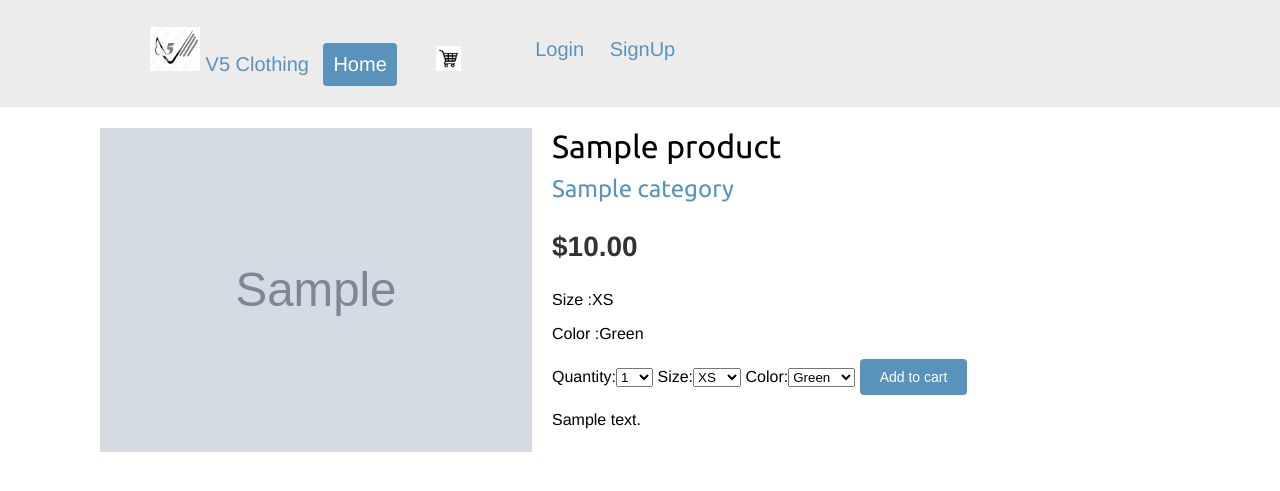
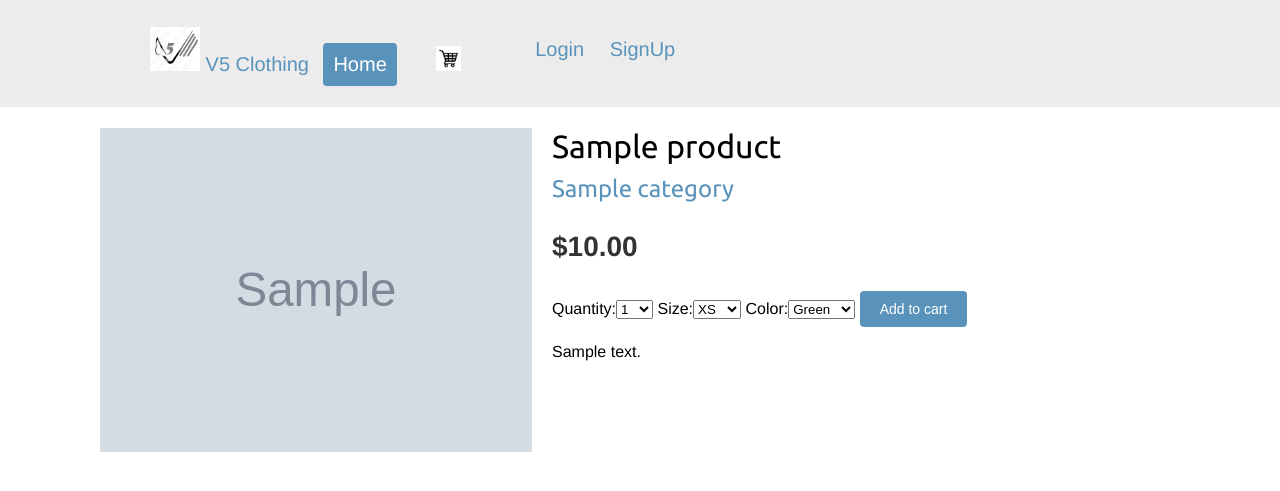
Before and after one commit to divyakorrapati/v5, a Django app: a page that uses shop/templates/shop/product/detail.html in a window 1280 px wide. Shown: the top 491 px of the page. Run offline with Django 3.2, Linux system fonts and the light colour scheme; tables that the repository leaves empty hold one stand-in row (values such as "Sample post"); grey boxes marked "Sample" are stand-in pictures; parts of the project's set-up code (start-up, migrations or seed data) failed here and were passed over.

Commit message:
updated misfunctionalities

```diff
--- a/cart/cart.py
+++ b/cart/cart.py
@@ -40,7 +40,7 @@ class Cart(object):
         """
         return sum(item['quantity'] for item in self.cart.values())
 
-    def add(self, product, quantity=1, size=str, color=str, update_quantity=False):
+    def add(self, product, quantity=1, size=str, color=str, update_quantity=True,update_size=True,update_color=True):
         """
         Add a product to the cart or update its quantity.
         """
@@ -52,6 +52,17 @@ class Cart(object):
             self.cart[product_id]['quantity'] = quantity
         else:
             self.cart[product_id]['quantity'] += quantity
+        self.save()
+
+        if update_size:
+            self.cart[product_id]['size'] = size
+        else:
+            self.cart[product_id]['size'] = size
+        self.save()
+        if update_color:
+            self.cart[product_id]['color'] = color
+        else:
+            self.cart[product_id]['color'] = color
         self.save()
 
     def save(self):
--- a/cart/views.py
+++ b/cart/views.py
@@ -16,6 +16,8 @@ def cart_add(request, product_id):
                  quantity=cd['quantity'],
                  size=cd['size'],
                  color=cd['color'],
+                 update_size=cd['update'],
+                 update_color=cd['update'],
                 update_quantity=cd['update'])
     return redirect('cart:cart_detail')
 
@@ -32,5 +34,6 @@ def cart_detail(request):
     for item in cart:
             item['update_quantity_form'] = CartAddProductForm(
                               initial={'quantity': item['quantity'],
+                              'size': item['size'],'color':item['color'],
                               'update': True})
     return render(request, 'cart/detail.html', {'cart': cart})
--- a/shop/templates/shop/product/detail.html
+++ b/shop/templates/shop/product/detail.html
@@ -11,8 +11,8 @@
     <h1>{{ product.name }}</h1>
     <h2><a href="{{ product.category.get_absolute_url }}">{{ product.category }}</a></h2>
     <p class="price">${{ product.price }}</p>
-    <p class="size">{{ "Size :"}}{{product.get_size_display}}</p>
-    <p class="color">{{ "Color :"}}{{ product.get_color_display}}</p>
+   <!-- <p class="size">{{ "Size :"}}{{product.get_size_display}}</p>
+    <p class="color">{{ "Color :"}}{{ product.get_color_display}}</p>-->
     <form action="{% url "cart:cart_add" product.id %}" method="post">
       {{ cart_product_form }}
       {% csrf_token %}
```
Also changed, not shown: cart/templates/cart/detail.html (+4 -5 lines).
